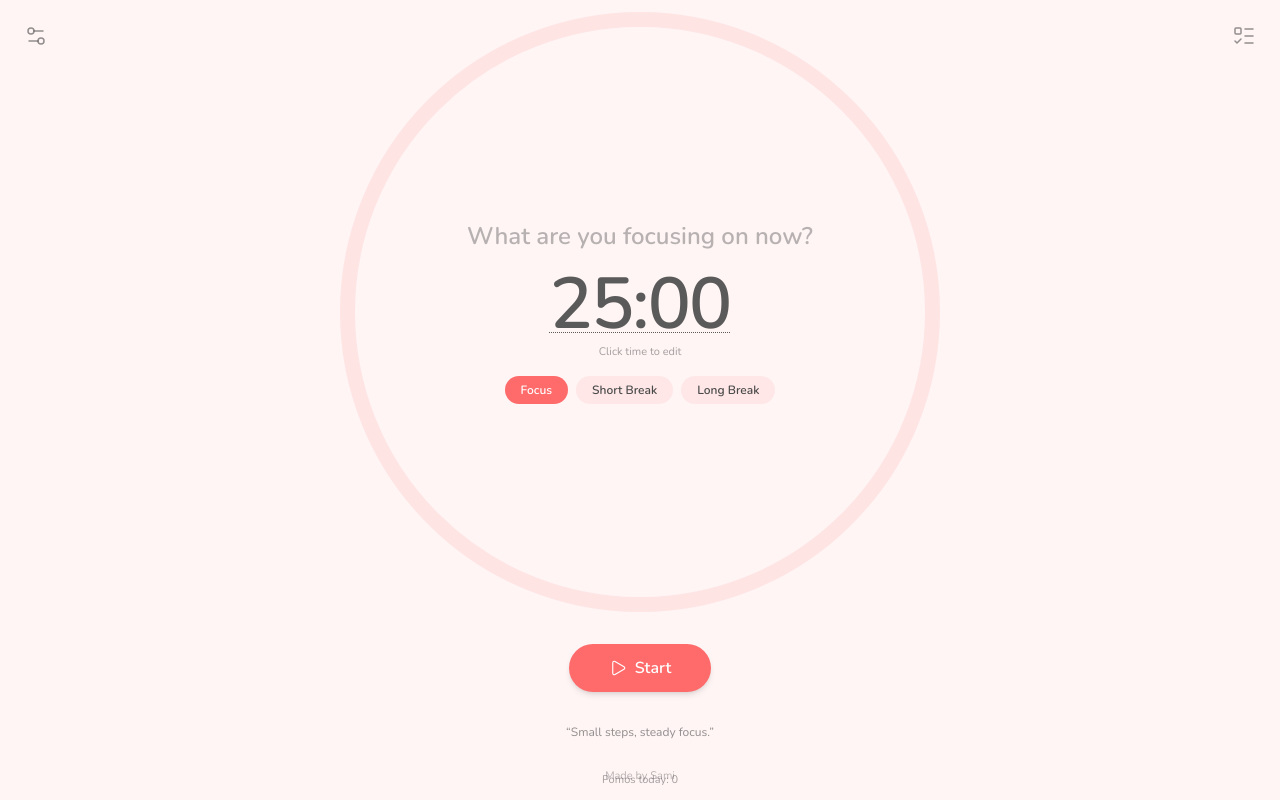
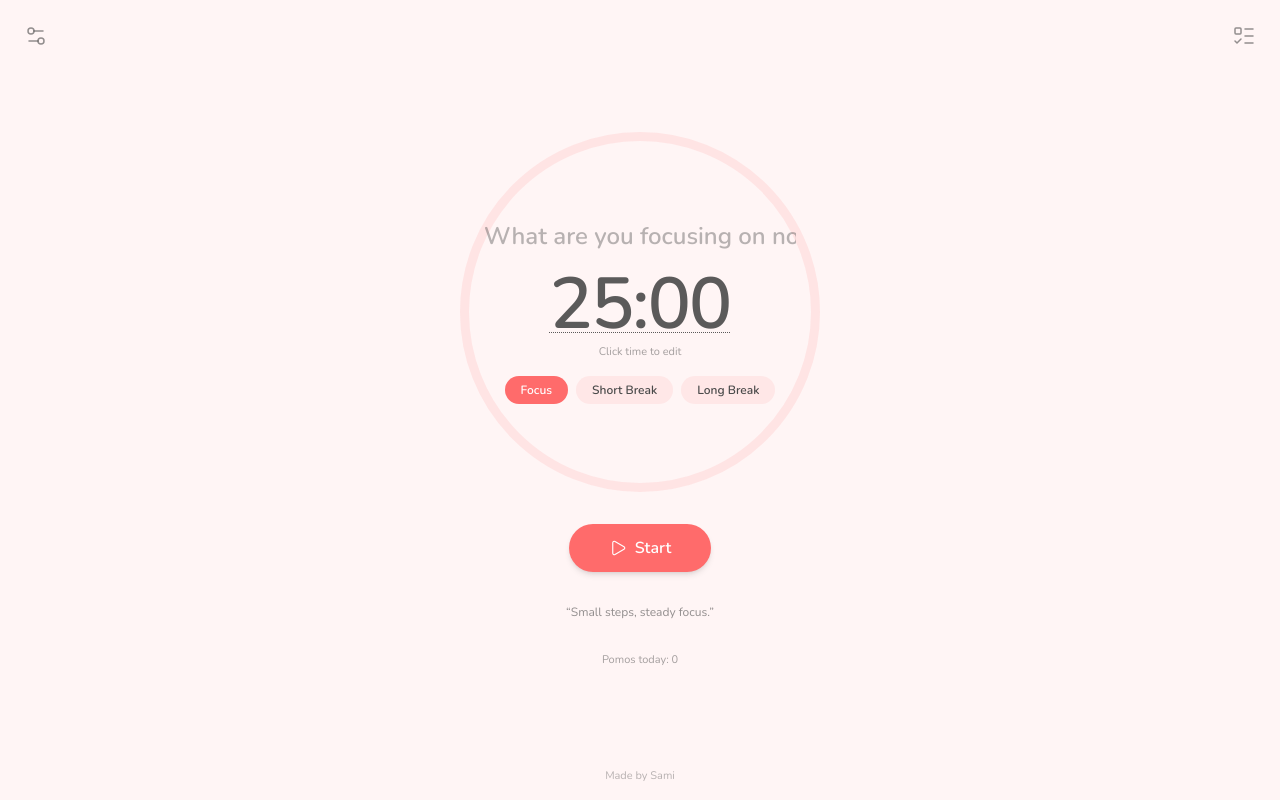
Before and after one commit to sami/pomodoro, a React (Vite) app: page / in a window 1280 px wide. Built offline with nearby package versions, Linux system fonts and the light colour scheme.

Commit message:
Improve landscape layout for timer
- Add responsive timer stack sizing for landscape screens
- Scale ring width based on viewport height
- Reduce spacing when height is constrained

```diff
--- a/src/components/Timer.tsx
+++ b/src/components/Timer.tsx
@@ -184,8 +184,8 @@ export const Timer = forwardRef<TimerControls, TimerProps>(({ minimalMode = fals
     }), [isRunning, pause, start, reset, durationMs]);
 
     return (
-        <div className="flex w-[80%] max-w-[600px] flex-col items-center gap-8">
-            <div className="relative flex w-full items-center justify-center">
+        <div className="timer-stack flex flex-col items-center gap-8">
+            <div className="timer-ring relative flex items-center justify-center">
                 <svg
                     width="100%"
                     height="100%"
--- a/src/index.css
+++ b/src/index.css
@@ -53,4 +53,23 @@
     .animate-fade-slide {
         animation: fade-slide-in 260ms ease-out;
     }
+
+    .timer-stack {
+        width: min(80vw, 600px);
+    }
+
+    .timer-ring {
+        width: min(80vw, 360px);
+    }
+
+    @media (orientation: landscape) and (max-height: 700px) {
+        .timer-stack {
+            width: min(70vh, 520px);
+            gap: 1.5rem;
+        }
+
+        .timer-ring {
+            width: min(60vh, 320px);
+        }
+    }
 }
```
